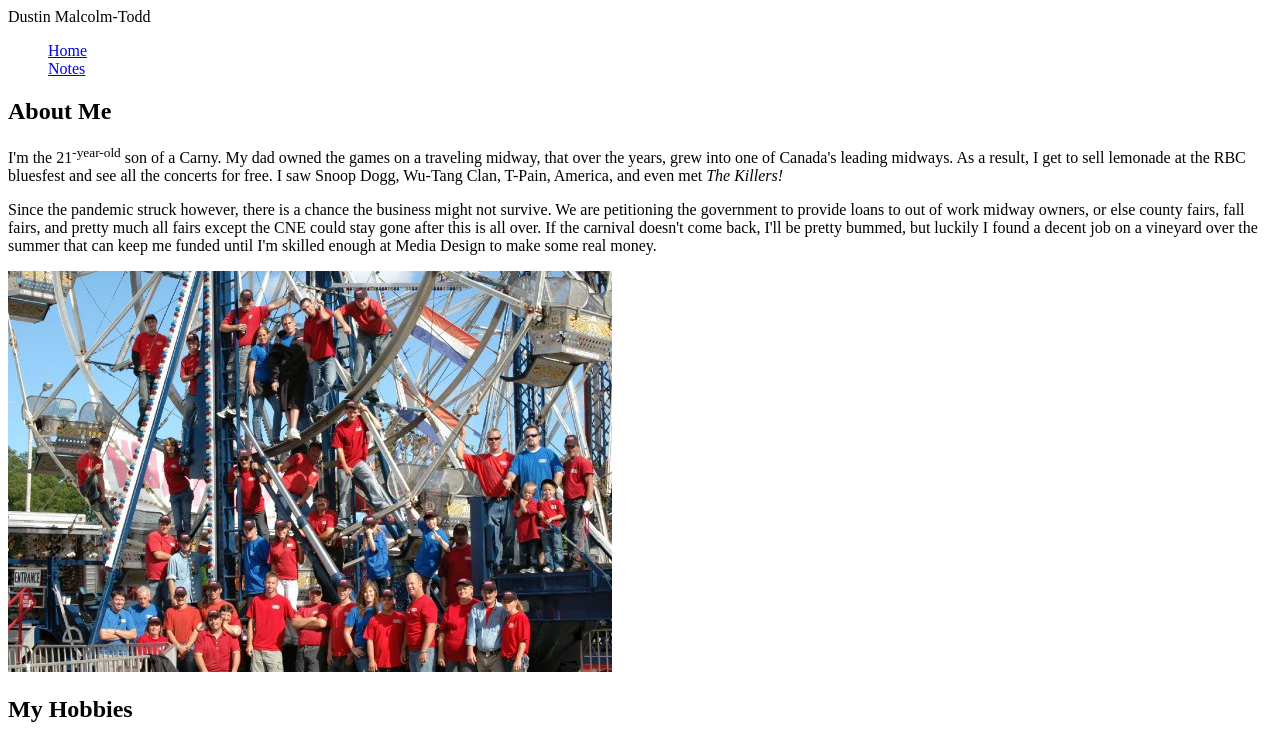
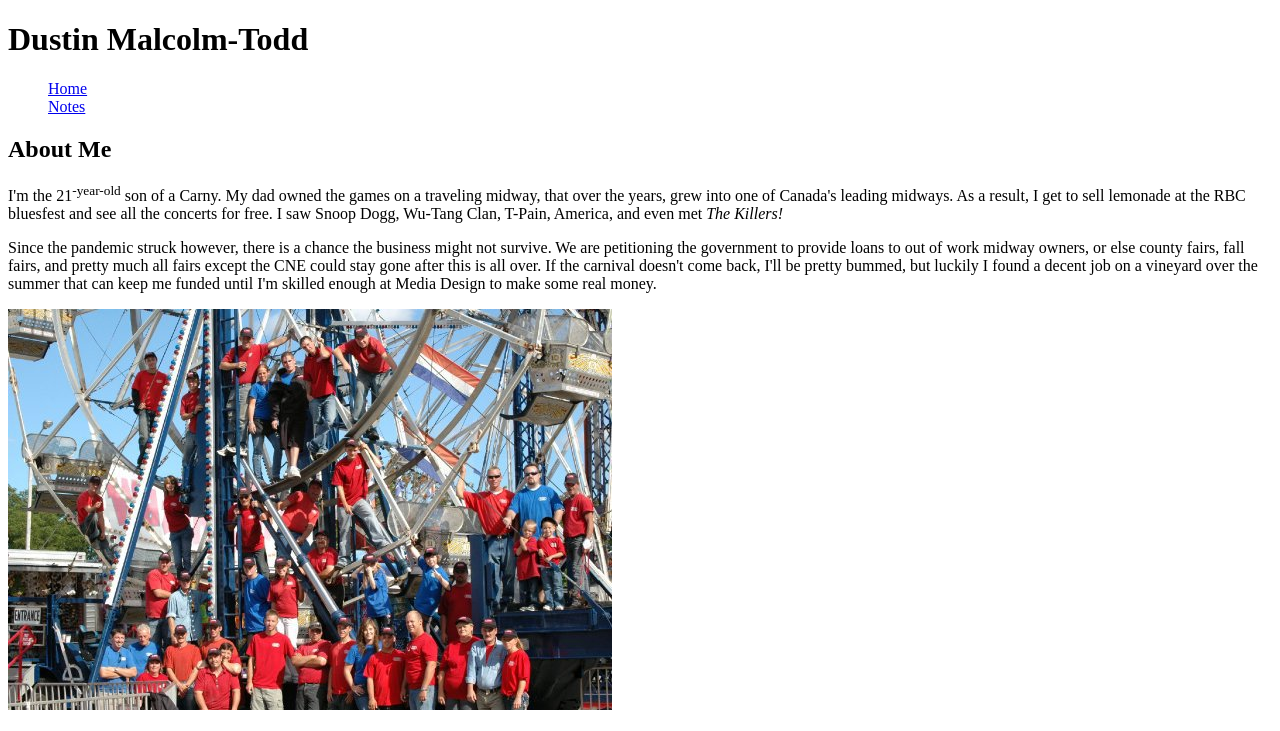
Before and after one commit to malc0057/html-assignment, a plain HTML site: page index.html in a window 1280 px wide. Shown: the top 731 px of the page. Drawn offline with Linux system fonts and the light colour scheme.

Commit message:
editing code based on feedback

```diff
--- a/index.html
+++ b/index.html
@@ -8,7 +8,8 @@
   <body>
     <!-- Document Content -->
 
-    <header>Dustin Malcolm-Todd
+    <header>
+      <h1>Dustin Malcolm-Todd</h1>
       <nav>
         <ul style="list-style-type:none;">
           <li><a class="active" href="index.html">Home</a></li>
@@ -19,7 +20,7 @@
 
     <main>
         <article>
-            <h1>About Me</h1>
+            <h2>About Me</h2>
             <p>I'm the 21<sup>-year-old</sup> son of a Carny. My dad owned the games on a traveling midway, that over the years, grew into one of Canada's leading midways. As a result, I get to sell lemonade at the RBC bluesfest and see all the concerts for free. I saw Snoop Dogg, Wu-Tang Clan, T-Pain, America, and even met <em>The Killers!</em></p>
             <p>Since the pandemic struck however, there is a chance the business might not survive. We are petitioning the government to provide loans to out of work midway owners, or else county fairs, fall fairs, and pretty much all fairs except the CNE could stay gone after this is all over. If the carnival doesn't come back, I'll be pretty bummed, but luckily I found a decent job on a vineyard over the summer that can keep me funded until I'm skilled enough at Media Design to make some real money.</p>
             <img title="Classic Amusements Crew Photo 2009" src="images/crew-photo.jpg" alt="crew photo" />
```
Also changed, not shown: notes.html (+2 -1 lines).
